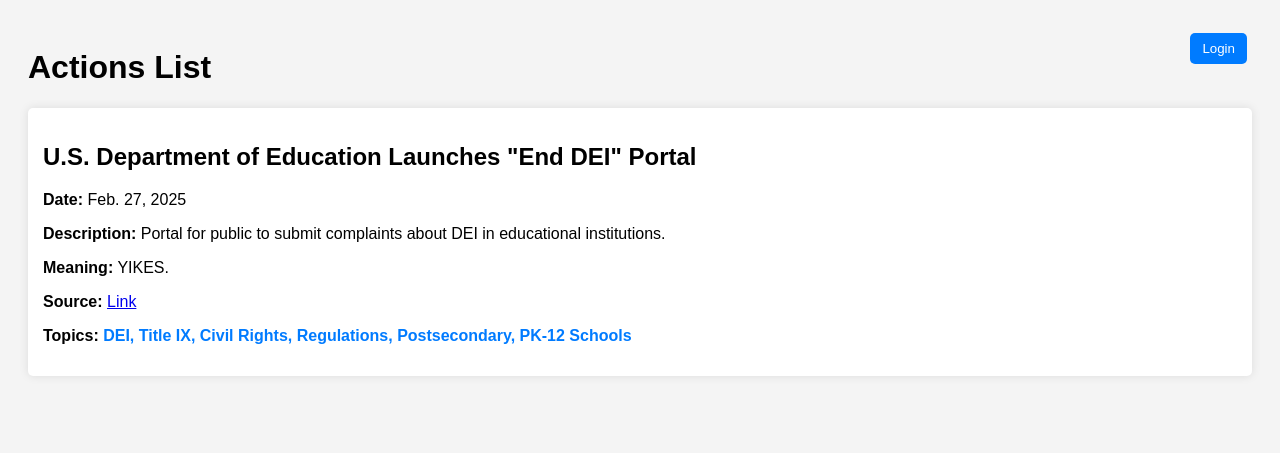
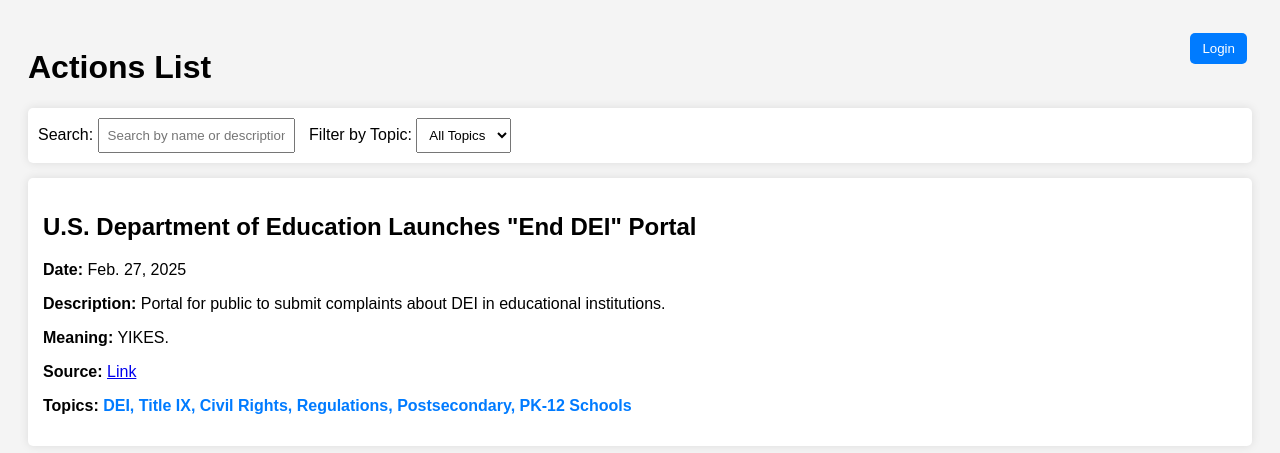
Before and after one commit to fuminhsiao/ucea-executive-tracker, a Django app: page /actions/ in a window 1280 px wide. Shown: the top 453 px of the page. Run offline with Django 5.2, Linux system fonts and the light colour scheme; data comes from the database, SQL or seed files in the repository.

Commit message:
Updated acitons.html

```diff
--- a/action/templates/actions.html
+++ b/action/templates/actions.html
@@ -20,6 +20,17 @@
         button { padding: 8px 12px; margin: 5px; cursor: pointer; border: none; border-radius: 5px; }
         .btn-primary { background-color: #007bff; color: white; }
         .btn-danger { background-color: #dc3545; color: white; }
+        .filters {
+            margin-bottom: 15px;
+            padding: 10px;
+            background: white;
+            border-radius: 5px;
+            box-shadow: 0px 0px 10px rgba(0, 0, 0, 0.1);
+        }
+        .filter-input, .filter-select {
+            padding: 8px;
+            margin-right: 10px;
+        }
     </style>
 </head>
 <body>
@@ -35,14 +46,28 @@
 
     <h1>Actions List</h1>
 
+    <!-- 🔹 Search and Filter Section -->
+    <div class="filters">
+        <label>Search:</label>
+        <input type="text" id="search-input" class="filter-input" placeholder="Search by name or description" onkeyup="applyFilters()">
+
+        <label>Filter by Topic:</label>
+        <select id="topic-filter" class="filter-select" onchange="applyFilters()">
+            <option value="">All Topics</option>
+            {% for topic in topics %}
+                <option value="{{ topic.name }}">{{ topic.name }}</option>
+            {% endfor %}
+        </select>
+    </div>
+
     <!-- 🔹 新增 Action（只有登入後可見） -->
     {% if user.is_authenticated %}
         <a href="{% url 'add_action' %}"><button class="btn-primary">➕ Add Action</button></a>
     {% endif %}
 
-    <div>
-        {% for action in actions %}
-            <div class="action-card">
+    <div id="actions-container">
+        {% for action in actions|dictsortreversed:"date" %}  <!-- Sort by date descending -->
+            <div class="action-card" data-name="{{ action.name_of_action|lower }}" data-description="{{ action.description|lower }}" data-topics="{% for topic in action.topics.all %}{{ topic.name|lower }},{% endfor %}">
                 <h2>{{ action.name_of_action }}</h2>
                 <p><strong>Date:</strong> {{ action.date }}</p>
                 <p><strong>Description:</strong> {{ action.description }}</p>
@@ -68,5 +93,27 @@
         {% endfor %}
     </div>
 
+    <script>
+        function applyFilters() {
+            const searchQuery = document.getElementById("search-input").value.toLowerCase();
+            const selectedTopic = document.getElementById("topic-filter").value.toLowerCase();
+
+            document.querySelectorAll(".action-card").forEach(card => {
+                const name = card.getAttribute("data-name");
+                const description = card.getAttribute("data-description");
+                const topics = card.getAttribute("data-topics");
+
+                const matchesSearch = searchQuery === "" || name.includes(searchQuery) || description.includes(searchQuery);
+                const matchesTopic = selectedTopic === "" || topics.includes(selectedTopic);
+
+                if (matchesSearch && matchesTopic) {
+                    card.style.display = "block";
+                } else {
+                    card.style.display = "none";
+                }
+            });
+        }
+    </script>
+
 </body>
 </html>
```
